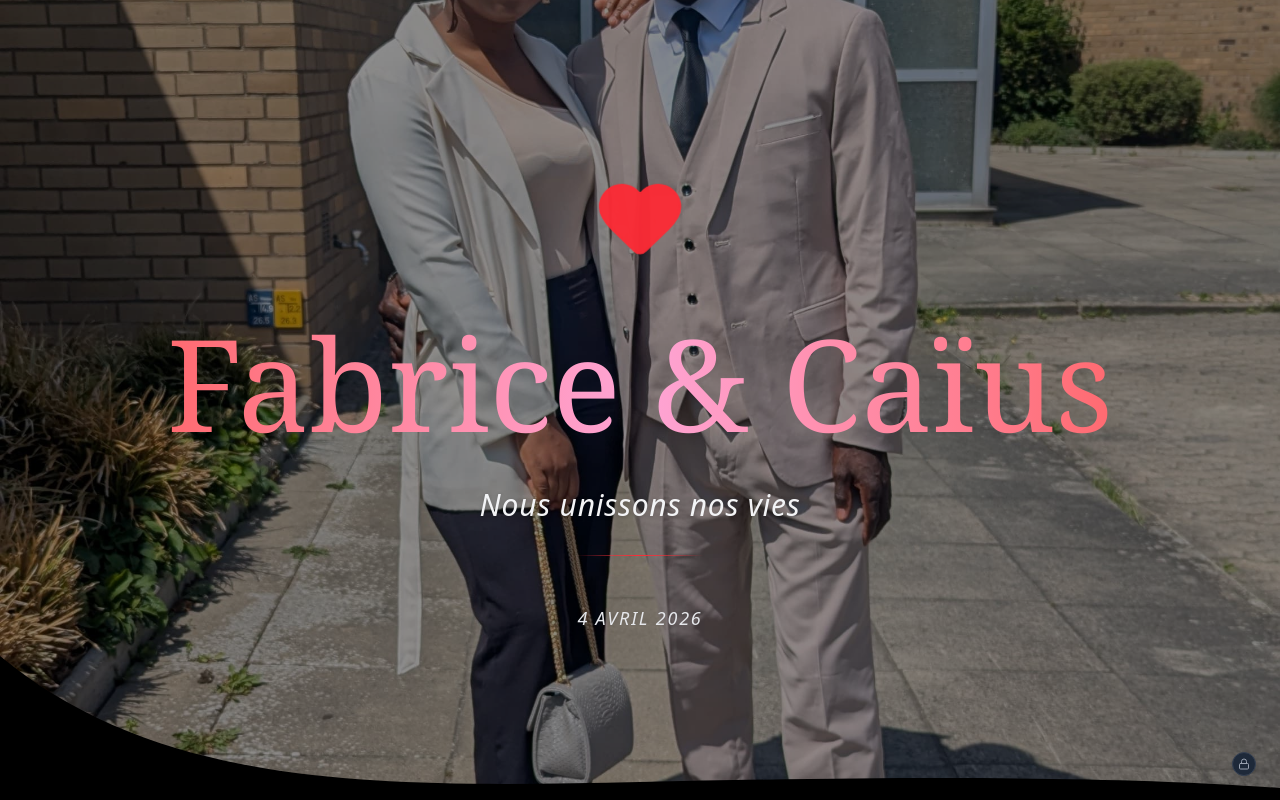
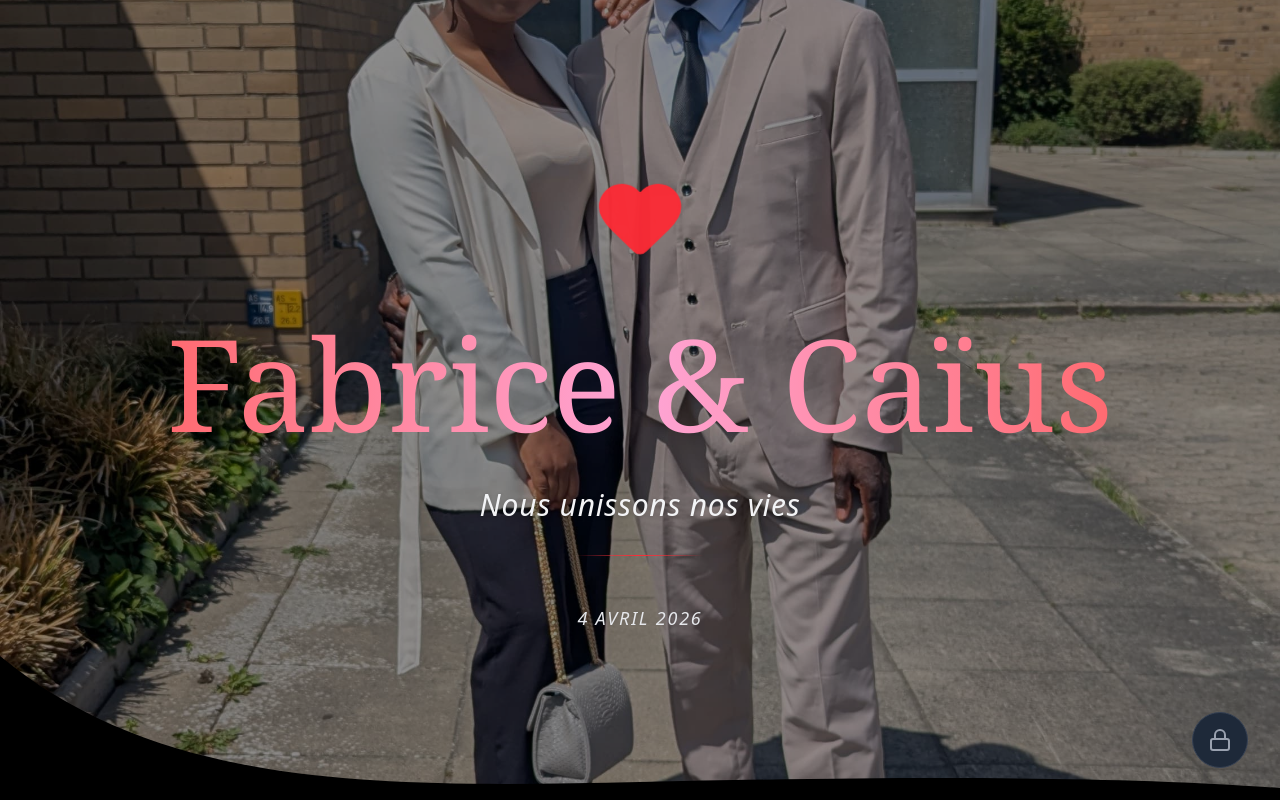
Before and after one commit to Kenmogne1/wedding-app, a React app in the folder frontend/: page / in a window 1280 px wide. Shown: the top 800 px of the page. Built offline with nearby package versions, Linux system fonts and the light colour scheme; the HTML template or start-up script is replaced by a standard one.

Commit message:
Revert "new onglet"
This reverts commit 4a6f29a20e5d8959a76a68f2d0310b00f0315909.

```diff
--- a/frontend/src/App.jsx
+++ b/frontend/src/App.jsx
@@ -286,12 +286,11 @@ const HomePage = ({ onNavigate }) => {
       </section>
 
        {/* Admin Button */}
-      <button
-        onClick={() => window.open('https://wedding-fabrice-ange.vercel.app/admin', '_blank', 'noopener,noreferrer')}
-        className="fixed bottom-5 right-5 md:bottom-6 md:right-6 w-5 h-5 md:w-6 md:h-6 bg-gray-800 border border-gray-700 rounded-full hover:bg-gray-700 transition-all flex items-center justify-center shadow-sm z-50"
-        aria-label="Accès contrôleur"
+       <button
+        onClick={() => onNavigate('admin')}
+        className="fixed bottom-6 right-6 md:bottom-8 md:right-8 w-12 h-12 md:w-14 md:h-14 bg-gray-800 border border-gray-700 rounded-full hover:bg-gray-700 transition-all flex items-center justify-center shadow-2xl z-50"
       >
-        <Lock className="w-2 h-2 md:w-3 md:h-3 text-gray-400" />
+        <Lock className="w-5 h-5 md:w-6 md:h-6 text-gray-400" />
       </button>
 
       <style>{`
```
